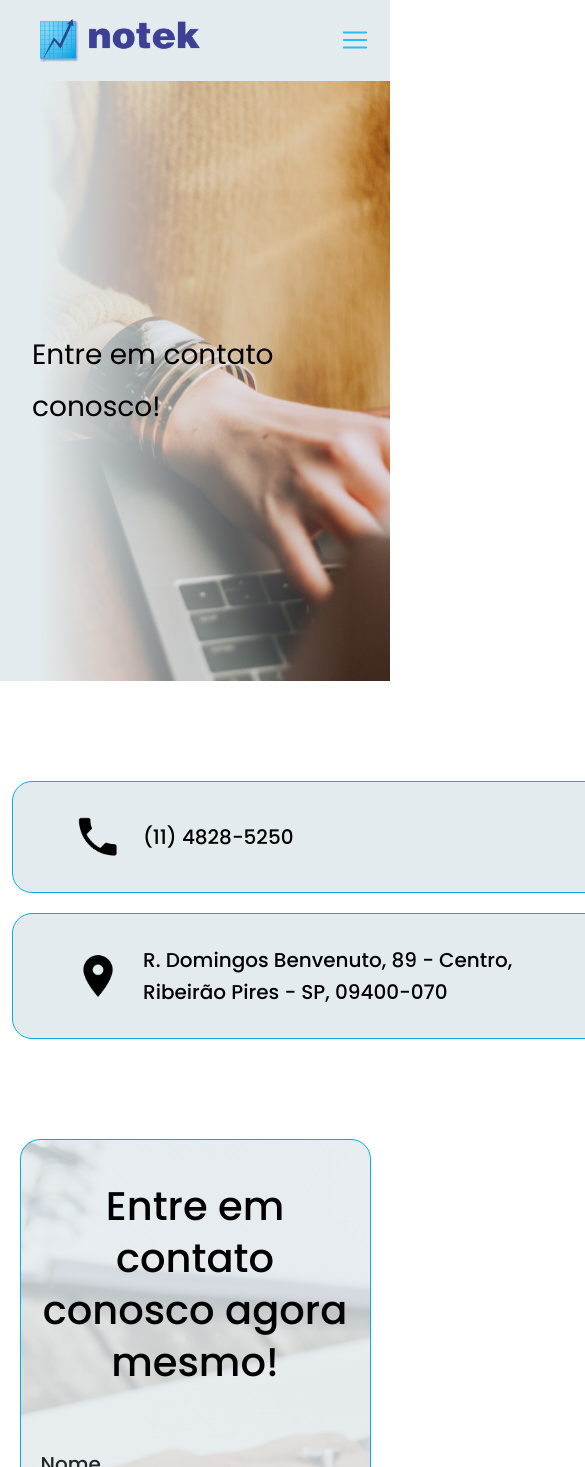
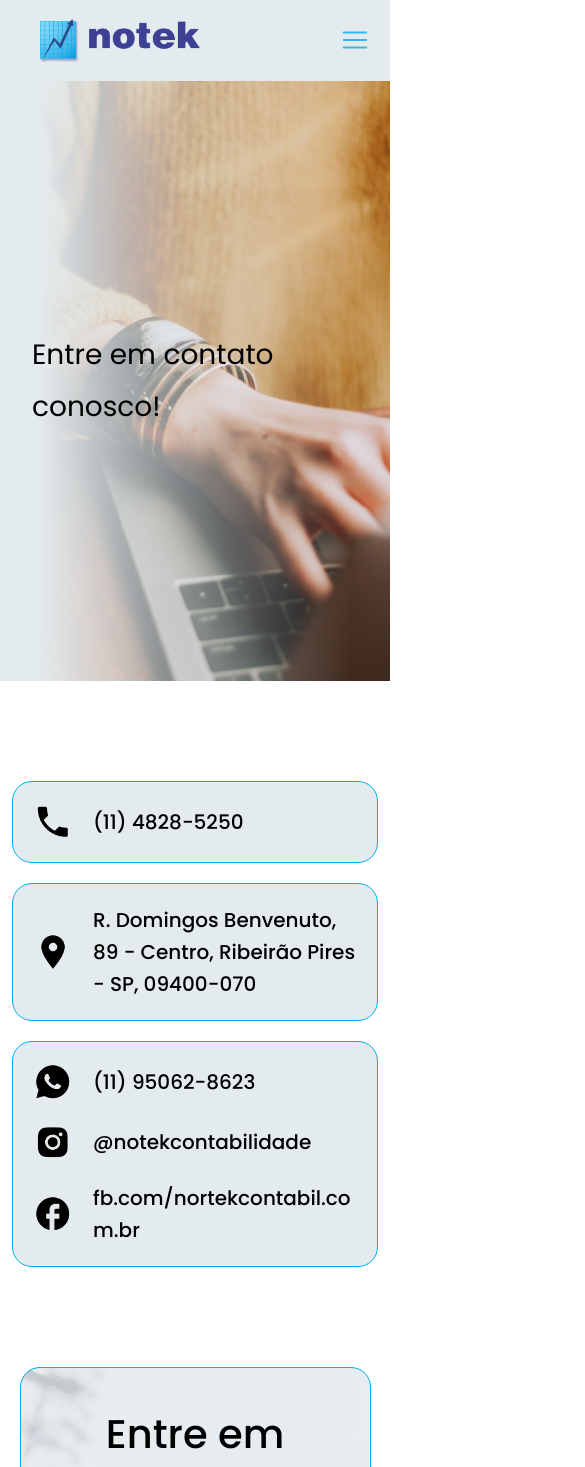
Before and after one commit to M1SS1NGHU3S/notekTemp, a React (Create React App) app: page /contato in a window 390 px wide. Shown: the top 1467 px of the page, 585 px wide, since content can reach past the window. Built offline with nearby package versions, Linux system fonts and the light colour scheme.

Commit message:
ContatoSocial responsivo

```diff
--- a/src/index.css
+++ b/src/index.css
@@ -17,7 +17,7 @@ a {
 }
 
 a:hover {
-    color: #01AEF0;
+    color: #000000;
 }
 
 h1 {
--- a/src/sections/ContatoSocial.css
+++ b/src/sections/ContatoSocial.css
@@ -34,3 +34,79 @@
     display: inline-block;
     text-decoration: none;
 }
+
+@media (max-width: 1400px) {
+    .contato-social--container {
+        grid-template-columns: 538px 538px;
+    }
+}
+
+@media (max-width: 1200px) {
+    .contato-social--container {
+        grid-template-columns: 448px 448px;
+    }
+
+    .contato-social--column2 > .contato-info {
+        word-break: break-all;
+    }
+
+    .contato-social--row, .contato-social--column.contato-social--column2 {
+        padding: 20px 50px;
+    }
+
+    .contato-info--icon {
+        width: 40px;
+    }
+}
+
+@media (max-width: 992px) {
+    .contato-social--container {
+        display: flex;
+        flex-wrap: wrap;
+        row-gap: 20px;
+    }
+
+    .contato-social--column1 {
+        display: flex;
+        column-gap: 40px;
+    }
+
+    .contato-social--column2 {
+        width: 100%;
+    }
+
+    .contato-social--row {
+        width: 328px;
+        display: grid;
+        align-content: center;
+        padding: 20px 40px;
+    }
+}
+
+@media (max-width: 768px) {
+    .contato-social--container {
+        row-gap: 0;
+    }
+
+    .contato-social--column1 {
+        display: initial;
+    }
+
+    .contato-social--row {
+        width: 100%;
+    }
+
+    .contato-social--row, .contato-social--column.contato-social--column2 {
+        padding: 30px 60px;
+    }
+
+    .contato-social--column1 > div:nth-child(2) {
+        margin-block: 20px;
+    }
+}
+
+@media (max-width: 576px) {
+    .contato-social--row, .contato-social--column.contato-social--column2 {
+        padding: 20px 20px;
+    }
+}
```
